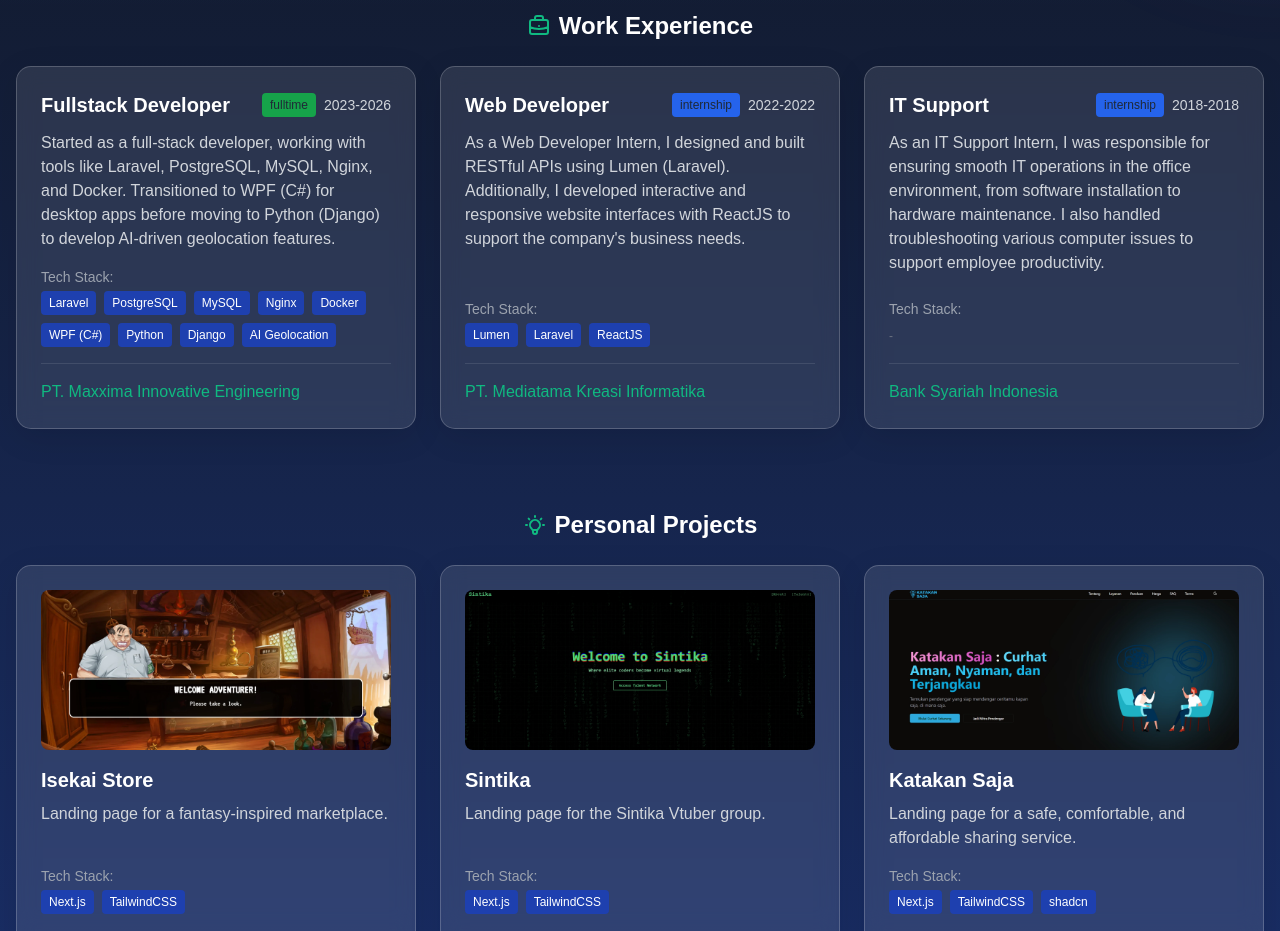
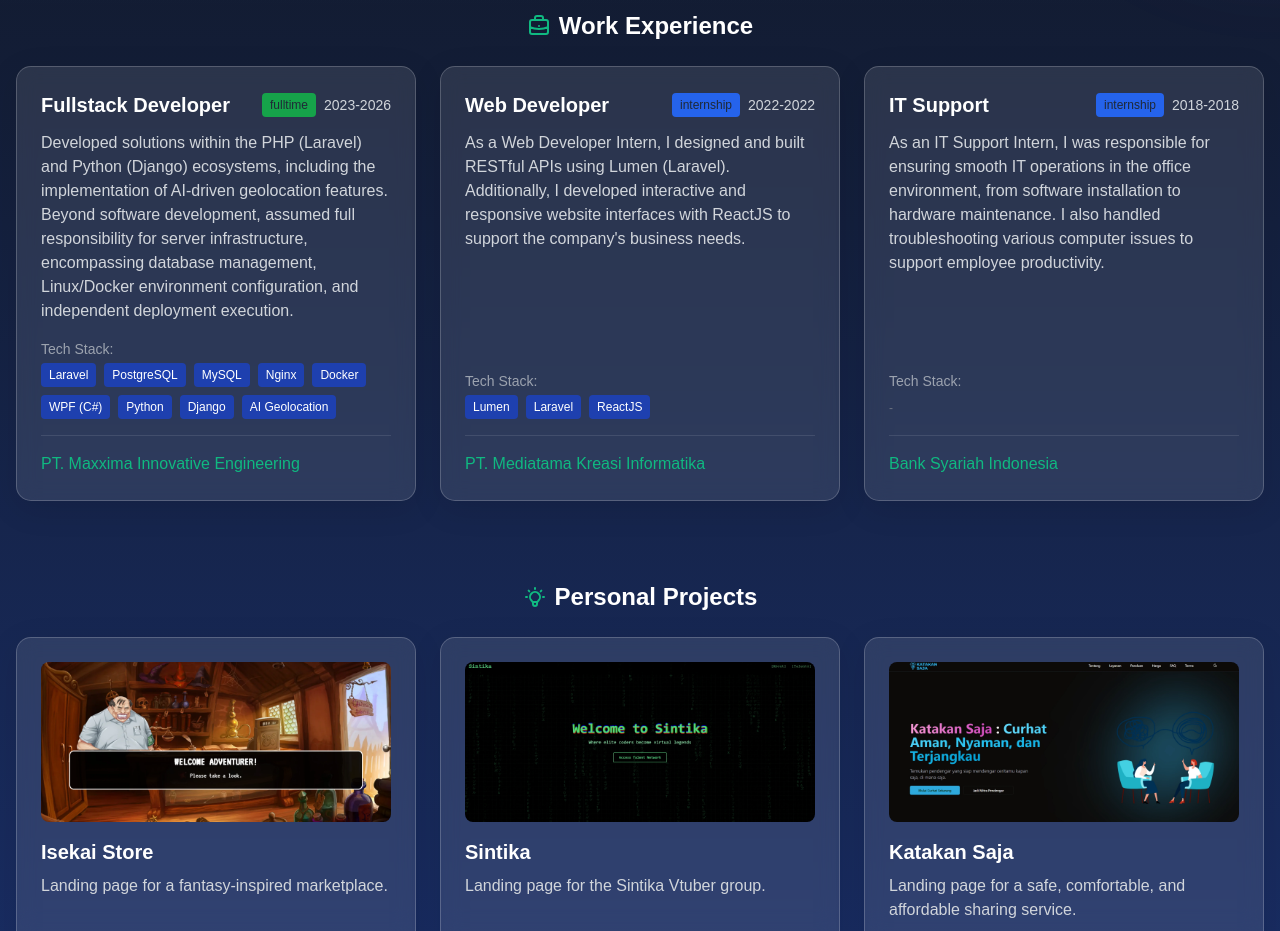
Before and after one commit to ginanjar-tg/my-portfolio, a Next.js app: page / in a window 1280 px wide. Shown: the part 2140-3071 px from the top of the page. Built offline with nearby package versions, Linux system fonts and the light colour scheme; what tw-elements would draw is missing.

Commit message:
Update contents.js

```diff
--- a/pages/components/contents.js
+++ b/pages/components/contents.js
@@ -64,9 +64,9 @@ export default function Contents() {
         zh: "全栈开发工程师"
       },
       description: {
-        id: "Berawal sebagai full-stack developer, saya bekerja dengan Laravel, PostgreSQL, MySQL, Nginx, dan Docker. Kemudian beralih ke pengembangan aplikasi desktop dengan WPF (C#), sebelum akhirnya fokus pada Python (Django) untuk fitur geolokasi berbasis AI.",
-        en: "Started as a full-stack developer, working with tools like Laravel, PostgreSQL, MySQL, Nginx, and Docker. Transitioned to WPF (C#) for desktop apps before moving to Python (Django) to develop AI-driven geolocation features.",
-        zh: "最初担任全栈开发，使用Laravel、PostgreSQL、MySQL、Nginx和Docker等工具。随后转向WPF (C#) 桌面应用开发，最后专注于用Python (Django) 开发AI地理定位功能。"
+        id: "Mengembangkan solusi berbasis ekosistem PHP (Laravel) dan Python (Django), termasuk implementasi fitur geolokasi berbasis AI. Tidak hanya berfokus pada penulisan kode, tetapi juga memegang tanggung jawab penuh atas infrastruktur server, meliputi manajemen database, konfigurasi lingkungan Linux/Docker, dan eksekusi deployment secara mandiri.",
+        en: "Developed solutions within the PHP (Laravel) and Python (Django) ecosystems, including the implementation of AI-driven geolocation features. Beyond software development, assumed full responsibility for server infrastructure, encompassing database management, Linux/Docker environment configuration, and independent deployment execution.",
+        zh: "开发基于 PHP (Laravel) 和 Python (Django) 生态系统的解决方案，包括实现基于 AI 的地理定位功能。除了代码编写之外，还全面负责服务器基础设施的运维，涵盖数据库管理、Linux/Docker 环境配置以及独立完成部署工作。"
       },
       techStack: ["Laravel", "PostgreSQL", "MySQL", "Nginx", "Docker", "WPF (C#)", "Python", "Django", "AI Geolocation"],
       company: "PT. Maxxima Innovative Engineering",
```
